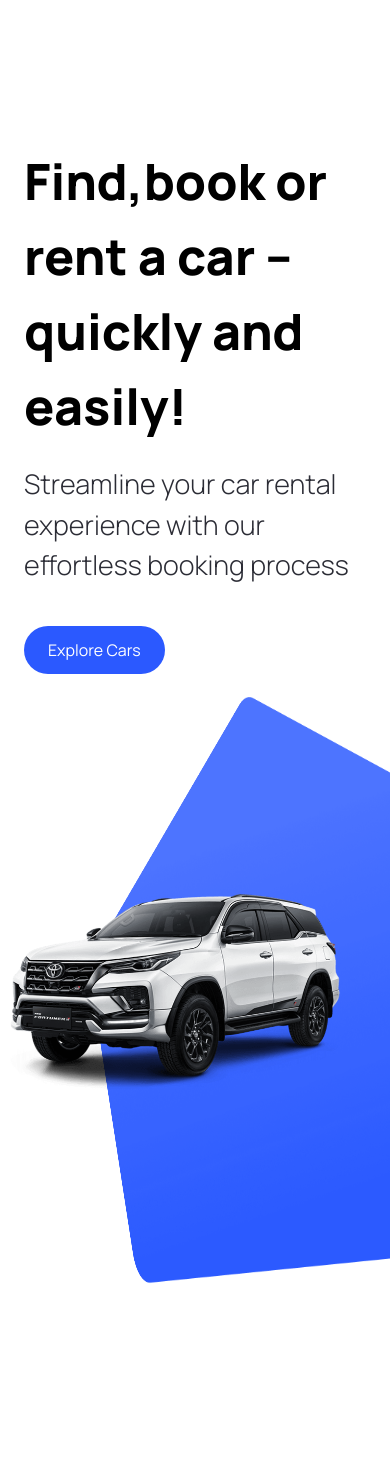
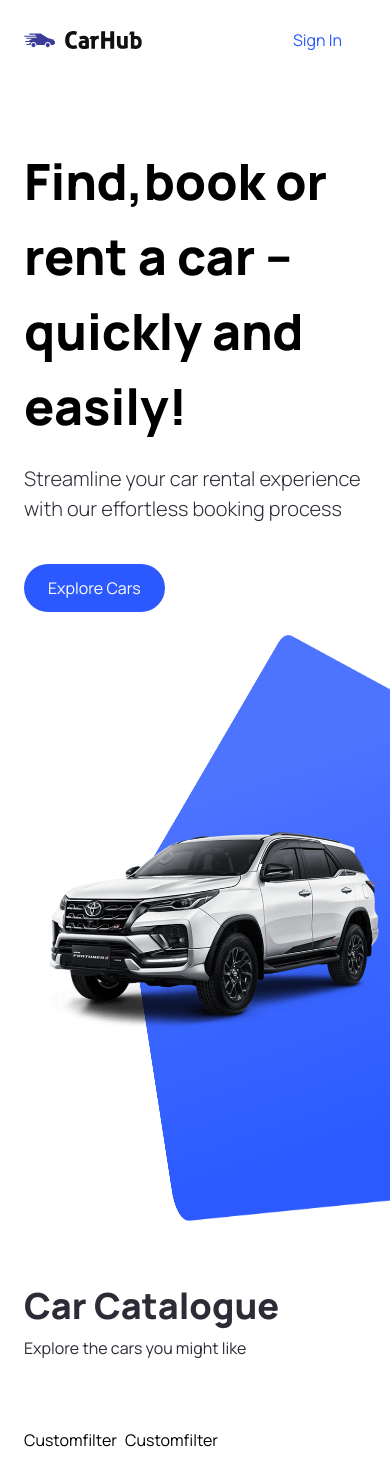
Before and after one commit to Ruhamma/car-showcase, a Next.js app: page / in a window 390 px wide. Before the commit the page ends 1284 px from the top, so only its background shows below. Built offline with nearby package versions, Linux system fonts and the light colour scheme.

Commit message:
Adds a new section for car discovery

```diff
--- a/app/globals.css
+++ b/app/globals.css
@@ -41,7 +41,7 @@
 
 /* START: Hero styles */
 .hero {
-  @apply flex xl:flex-row flex-col gap-5 relative z-0 max-w-[1440px] mx-auto;
+  @apply flex md:flex-row flex-col gap-5 relative z-0 max-w-[1440px] mx-auto;
 }
 .hero__title {
   @apply 2xl:text-[72px] sm:text-[60px] text-[50px] font-extrabold;
@@ -51,41 +51,21 @@
   @apply text-[20px] text-black-100 font-light mt-5;
 }
 
+
+
+
+
 .hero__image-container {
-  width: 100%;
-  @apply xl:flex-[1.5] flex justify-end items-end w-full xl:h-screen;
+  @apply  flex justify-end items-end w-full xl:h-screen ;
 }
 
 .hero__image {
-  width: 90%;
-  height: 590px;
-  @apply relative xl:w-full w-[90%] xl:h-full h-[590px] z-0;
+   @apply relative lg:w-full w-[90%] xl:h-full h-[590px] z-0;
 }
 
 .hero__image-overlay {
-  width: 100%;
-  height: 590px;
-  @apply absolute xl:-top-24 xl:-right-1/2 -right-1/4 bg-hero-bg bg-repeat-round -z-10 w-full xl:h-screen h-[590px] overflow-hidden;
-}
+  @apply absolute xl:-top-24 xl:-right-1/2 -right-1/4 bg-hero-bg bg-repeat-round -z-10 w-full max-w-full xl:h-screen h-[590px] overflow-hidden;
 
-.hero__title {
-  @apply 2xl:text-[72px] sm:text-[64px] text-[50px] font-extrabold;
-}
-
-.hero__subtitle {
-  @apply text-[27px] text-black-100 font-light mt-5;
-}
-
-.hero__image-container {
-  @apply xl:flex-[1.5] flex justify-end items-end w-full xl:h-screen;
-}
-
-.hero__image {
-  @apply relative xl:w-full w-[90%] xl:h-full h-[590px] z-0;
-}
-
-.hero__image-overlay {
-  @apply absolute xl:-top-24 xl:-right-1/2 -right-1/4 bg-hero-bg bg-repeat-round -z-10 w-full xl:h-screen h-[590px] overflow-hidden;
 }
 /* END: Hero styles */
 
--- a/app/page.tsx
+++ b/app/page.tsx
@@ -1,10 +1,29 @@
+import CustomFilter from "@/components/CustomFilter";
 import Hero from "@/components/Hero";
+import SearchBar from "@/components/SearchBar";
 import Image from "next/image";
 
 export default function Home() {
   return (
     <main className="overflow-hidden">
       <Hero />
+      <div className="mt-12 padding-x padding-y max-width " id="discover">
+        <div className="home__text-container">
+            <h1 className="text-4xl font-extrabold">
+              Car Catalogue
+            </h1>
+            <p>
+              Explore the cars you might like
+            </p>
+        </div>
+        <div className="home__filters">
+          <SearchBar />
+          <div className="home__filter-container">
+            <CustomFilter title="fuel"/>
+            <CustomFilter title="year"/>
+          </div>
+        </div>
+      </div>
     </main>
   );
 }
--- a/components/CustomButton.tsx
+++ b/components/CustomButton.tsx
@@ -7,12 +7,13 @@ const CustomButton = ({
   title,
   containerStyle,
   handleClick,
+  btnType,
 }: CustomButtonProps) => {
   return (
     <div>
       <button
         disabled={false}
-        type={"button"}
+        type={btnType || "button"}
         className={`custom-btn ${containerStyle}`}
         onClick={handleClick}
       >
--- /dev/null
+++ b/components/CustomFilter.tsx
@@ -0,0 +1,11 @@
+import React from 'react'
+
+const CustomFilter = () => {
+  return (
+    <div>
+     Customfilter
+    </div>
+  )
+}
+
+export default CustomFilter
--- a/components/Hero.tsx
+++ b/components/Hero.tsx
@@ -12,7 +12,7 @@ const Hero = () => {
   };
   return (
     <div className="hero">
-      <div className="flex-1 pt-36 padding-x">
+      <div className=" pt-36 padding-x">
         <h1 className={`hero__title `}>
           Find,book or rent a car -- quickly and easily!
         </h1>
@@ -27,7 +27,7 @@ const Hero = () => {
           handleClick={handleScroll}
         />
       </div>
-      <div className="hero__container">
+      <div className="hero__image-container ">
         <div className="hero__image">
           <Image src="/hero.png" alt="hero" fill className="object-contain" />
           <div className="hero__image-overlay" />
--- a/components/Nav.tsx
+++ b/components/Nav.tsx
@@ -1,11 +1,29 @@
-import React from 'react'
+import Image from "next/image";
+import Link from "next/link";
+import React from "react";
+import CustomButton from "./CustomButton";
 
 const Nav = () => {
   return (
-    <div>
+    <header className="w-full absolute z-10">
+      <nav className="max-w-[1440px] mx-auto flex justify-between items-center sm:px-16 px-6 py-4">
+        <Link href="/" className="flex justify-center items-center">
+          <Image
+            src="/logo.svg"
+            alt="Auto Exhibit Logo"
+            width={118}
+            height={18}
+            className="object-contain"
+          />
+        </Link>
+        <CustomButton
+          title="Sign In"
+          btnType="button"
+          containerStyle="text-primary-blue bg-white rounded-full px-6 py-2"
+        />
+      </nav>
+    </header>
+  );
+};
 
-    </div>
-  )
-}
-
-export default Nav
+export default Nav;
--- /dev/null
+++ b/components/SearchBar.tsx
@@ -0,0 +1,17 @@
+import React from 'react'
+import { SearchManufacturer } from '.'
+
+const SearchBar = () => {
+    const handleSearch=()=>{
+
+    }
+  return (
+    <form className='searchbar' onSubmit={handleSearch}>
+      <div className="searchbar__item">
+        <SearchManufacturer />
+      </div>
+    </form>
+  )
+}
+
+export default SearchBar
--- /dev/null
+++ b/components/SearchManufacturer.tsx
@@ -0,0 +1,11 @@
+import React from 'react'
+
+const SearchManufacturer = () => {
+  return (
+    <div>
+
+    </div>
+  )
+}
+
+export default SearchManufacturer
--- a/components/index.ts
+++ b/components/index.ts
@@ -2,4 +2,15 @@ import Hero from "./Hero";
 import CustomButton from "./CustomButton";
 import Nav from "./Nav";
 import Footer from "./Footer";
-export { Hero,CustomButton };
+import SearchBar from "./SearchBar";
+import SearchManufacturer from "./SearchManufacturer";
+import CustomFilter from "./CustomFilter";
+export {
+  Hero,
+  CustomButton,
+  Nav,
+  Footer,
+  SearchManufacturer,
+  SearchBar,
+  CustomFilter,
+};
```
Also changed, not shown: types/index.ts (+5 -5 lines).
